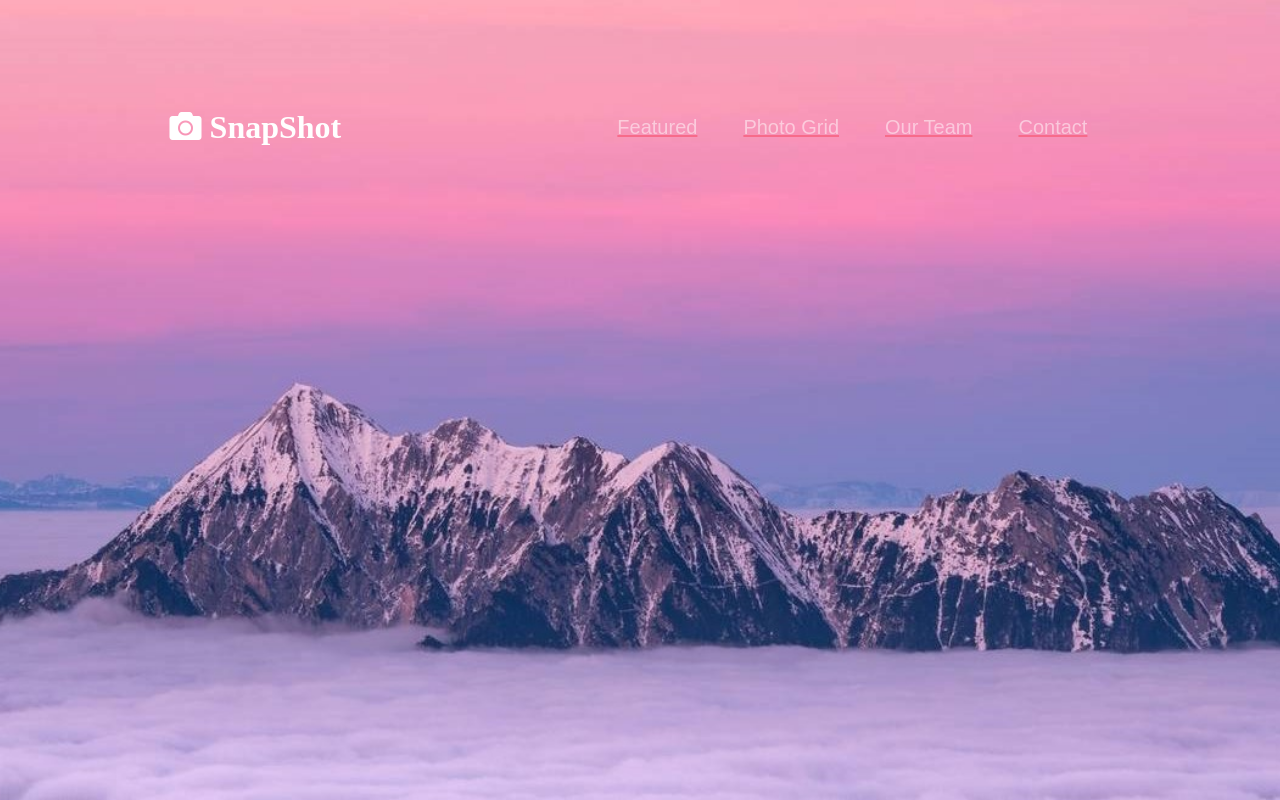
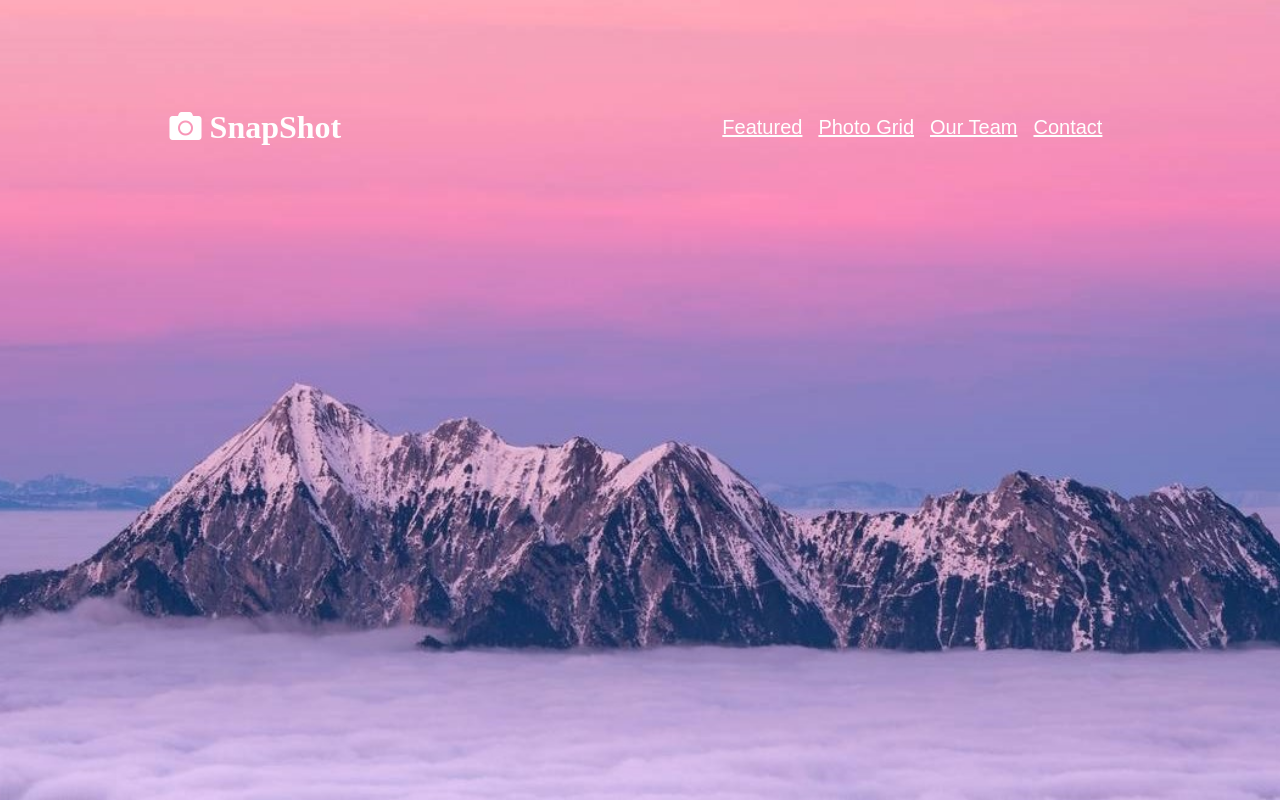
Before and after one commit to padhu-bot/SnapShot, a plain HTML site: page index.html in a window 1280 px wide. Shown: the top 800 px of the page. Drawn offline with nearby package versions, Linux system fonts and the light colour scheme; a web font is replaced by a local one.

Commit message:
Update styles.css

```diff
--- a/css/styles.css
+++ b/css/styles.css
@@ -27,11 +27,11 @@ body{
   font-size: 2rem;
   font-weight: bold;
 }
-.nav-item{
+.nav-link{
   padding: 0 15px;
   font-size: 1.25rem;
   text-decoration: underline ;
-  color: #f76b8a;
+  color: white !important;
 }
 
 .intro{
```
